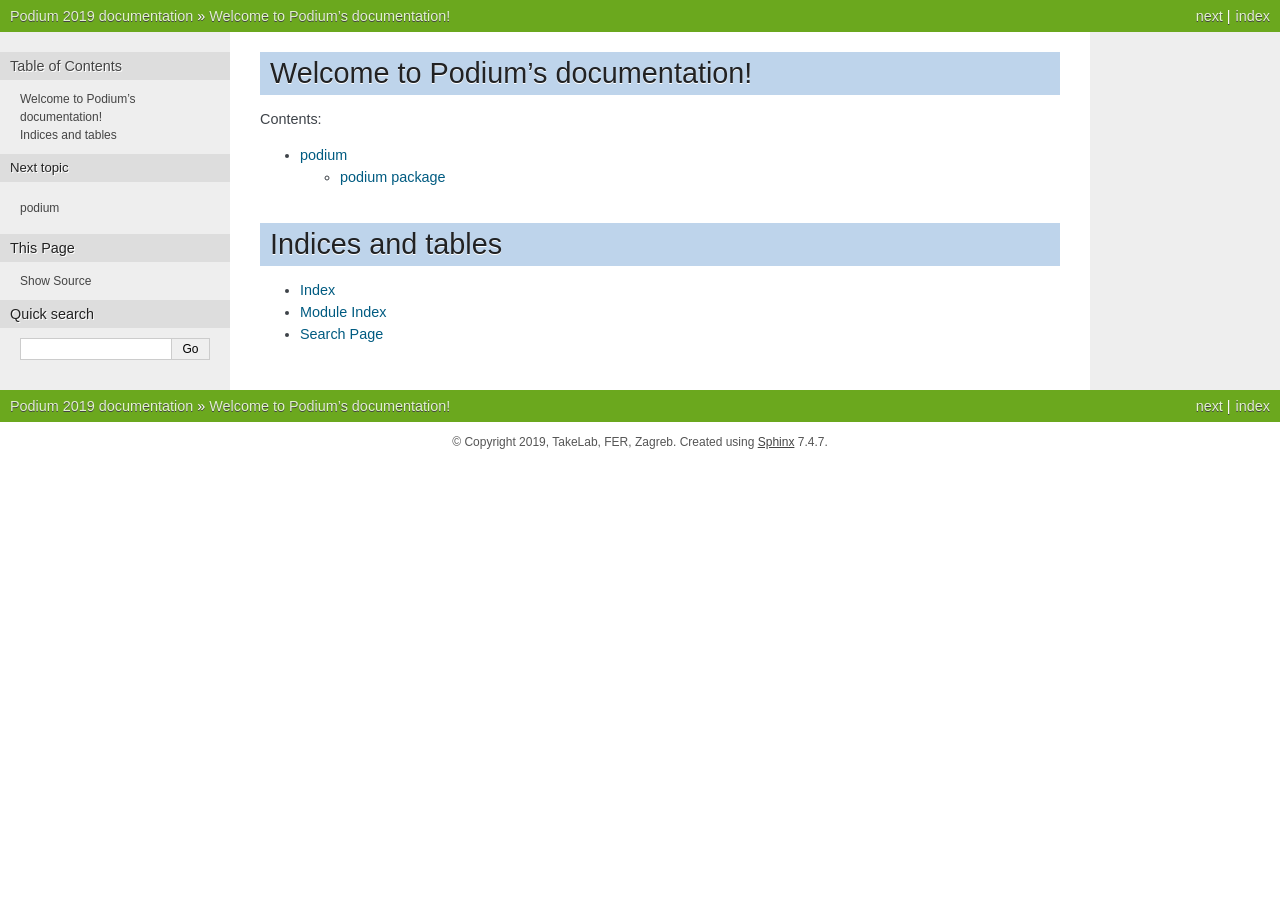
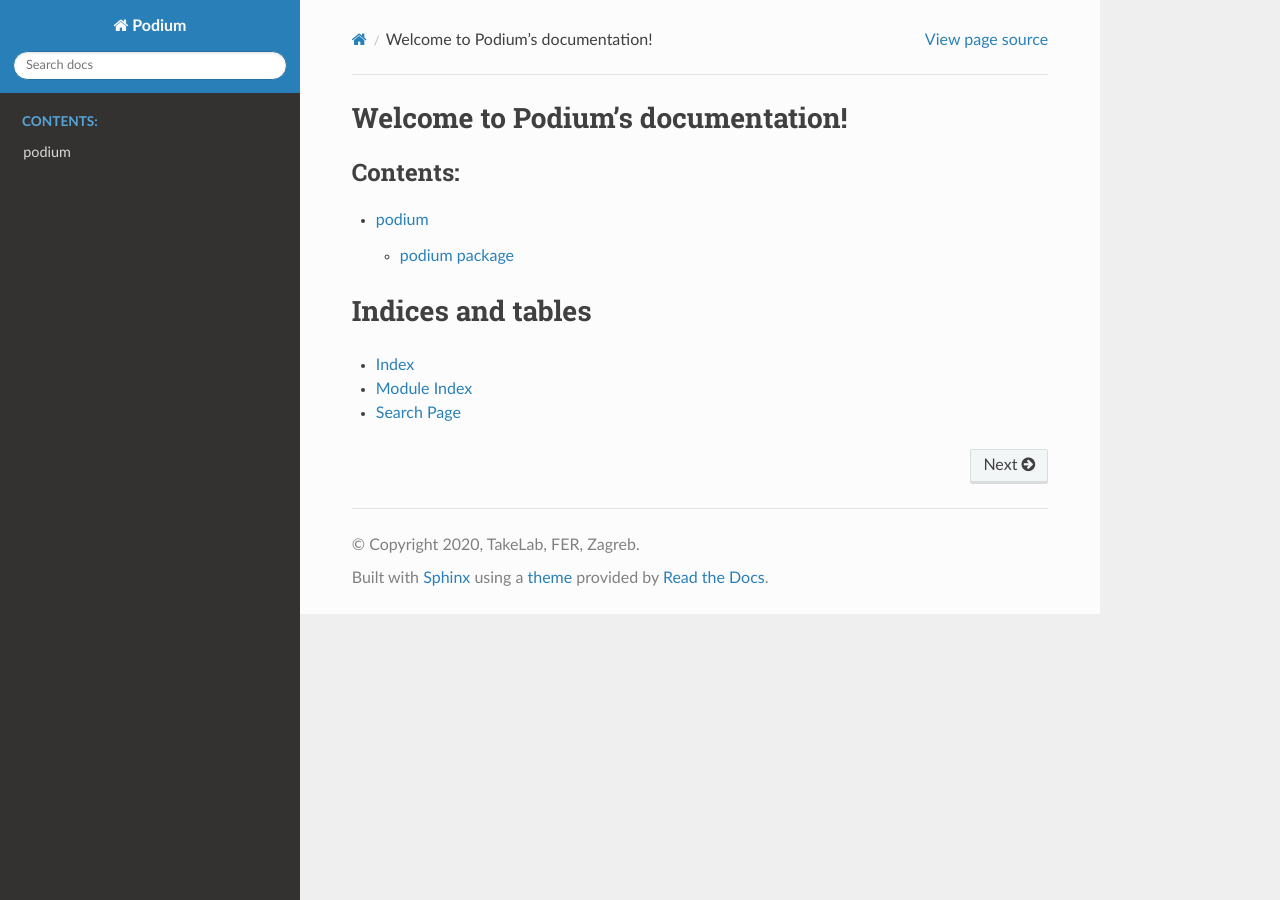
Before and after one commit to TakeLab/podium, a Sphinx documentation site: the page built from docs/source/index.rst, in a window 1280 px wide. Built offline with Sphinx 7.4.7 and the Read the Docs theme 2.0.0, drawn with Linux system fonts in a browser that asks for light colours.

```diff
--- a/docs/source/conf.py
+++ b/docs/source/conf.py
@@ -18,12 +18,11 @@
 # -- Project information -----------------------------------------------------
 
 project = 'Podium'
-copyright = '2019, TakeLab, FER, Zagreb'
+copyright = '2020, TakeLab, FER, Zagreb'
 author = 'TakeLab, FER, Zagreb'
 
 # The full version, including alpha/beta/rc tags
-release = '2019'
-
+release = '2020'
 
 # -- General configuration ---------------------------------------------------
 
@@ -48,7 +47,7 @@
 # The theme to use for HTML and HTML Help pages.  See the documentation for
 # a list of builtin themes.
 #
-html_theme = 'nature'
+html_theme = 'sphinx_rtd_theme'
 
 # Add any paths that contain custom static files (such as style sheets) here,
 # relative to this directory. They are copied after the builtin static files,
--- a/setup.py
+++ b/setup.py
@@ -44,6 +44,7 @@
     'datasets',
     'keras==2.2.4',
     'tensorflow==1.15',
+    'sphinx_rtd_theme'
 ]
 
 
```
Also changed, not shown: 1 other file.
